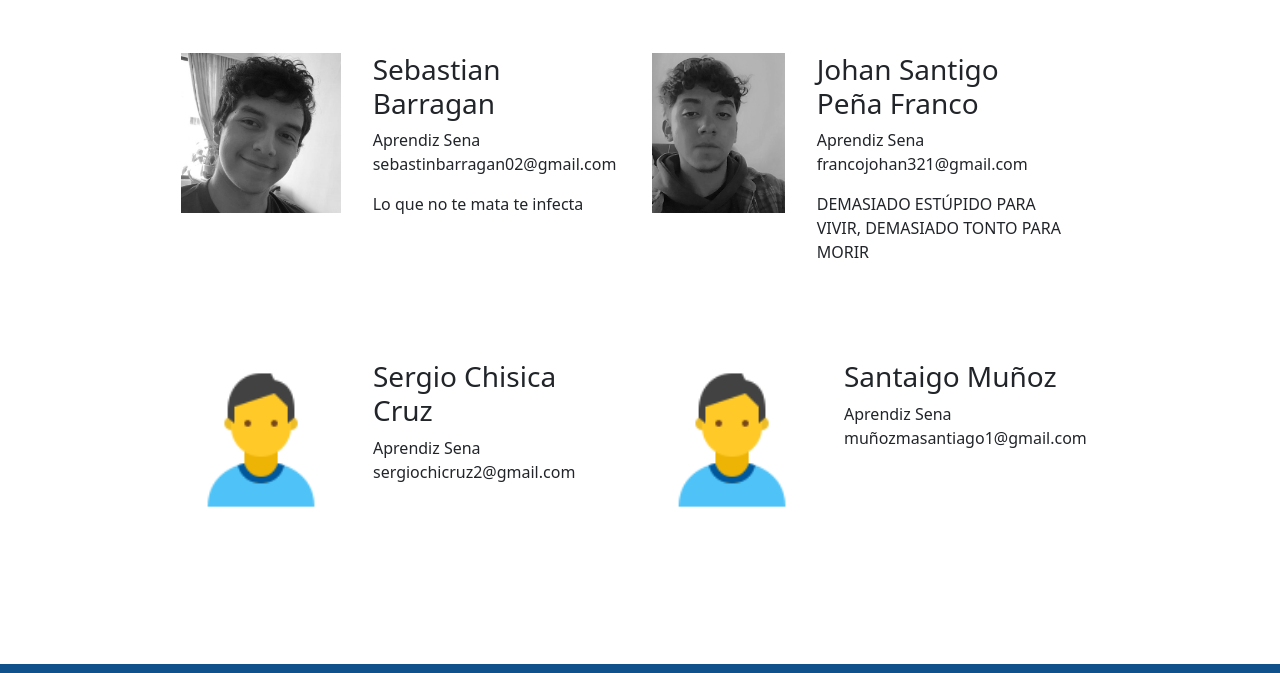
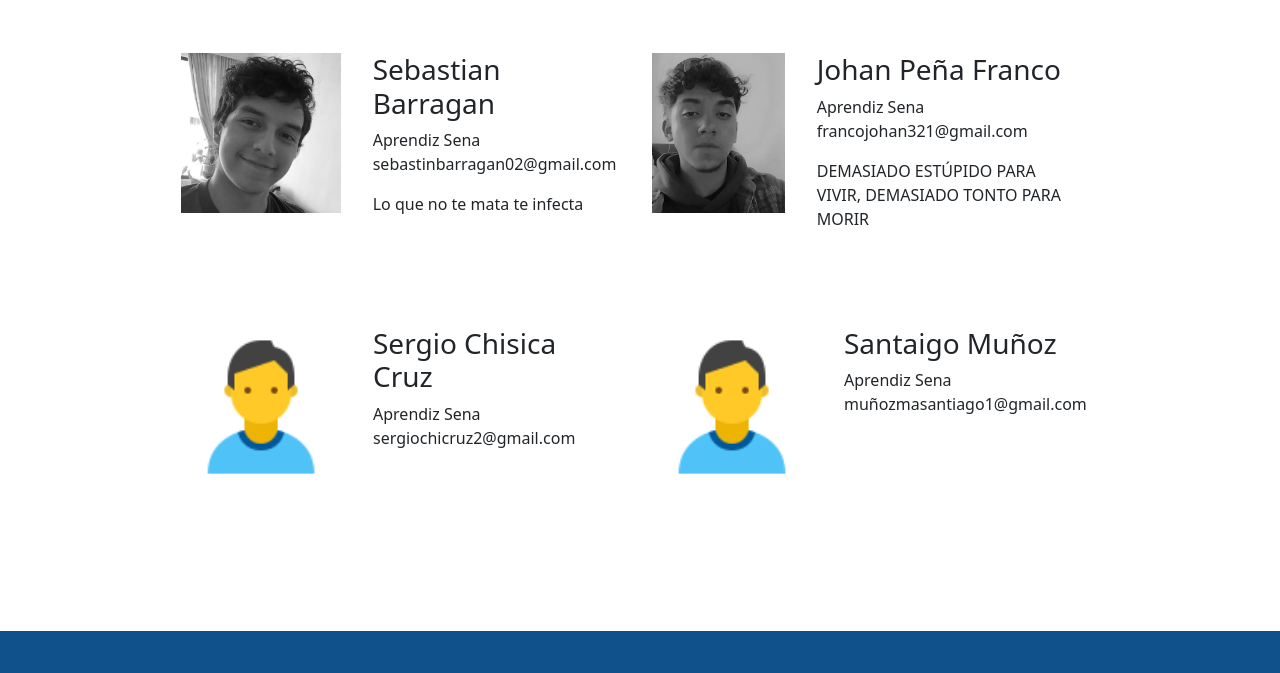
Before and after one commit to Joan14fran/Joan14fran.github.io, a plain HTML site: page index.html in a window 1280 px wide. Shown: the part 1707-2380 px from the top of the page. Drawn offline with nearby package versions, Linux system fonts and the light colour scheme.

Commit message:
Se quito nombre

```diff
--- a/index.html
+++ b/index.html
@@ -110,7 +110,7 @@
                 <div class="col-lg-6 col-md-12 col-sm-12 d-flex justify-content-start my-5">
                     <img src="/img/Johan.jpeg" alt="Sebastian Barragan Basto" width="180" height="160">
                     <div class="descripcion">
-                        <h3>Johan Santigo Peña Franco</h3>
+                        <h3>Johan Peña Franco</h3>
                         <p>Aprendiz Sena francojohan321@gmail.com</p>
                         <span>DEMASIADO ESTÚPIDO PARA VIVIR, DEMASIADO TONTO PARA MORIR</span>
                     </div>
```
